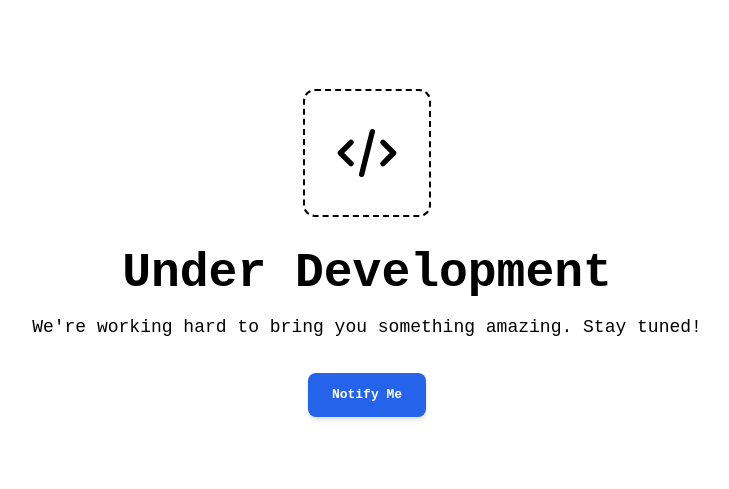
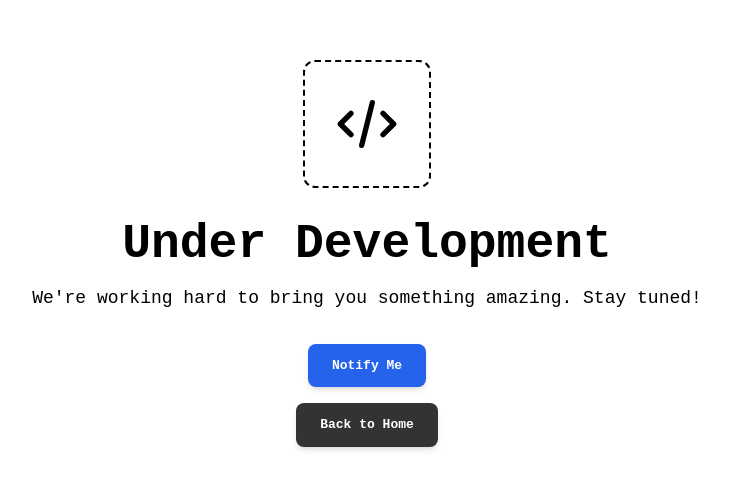
Before and after one commit to itz-mohanmadhav-18/vidhyalya-frontend, a React (Vite) app: page /#/admissions in a window 1280 px wide. Shown: the part 147-636 px from the top of the page, without its empty margins (273-1002 px from the left). Built offline with nearby package versions, Linux system fonts and the light colour scheme.

Commit message:
Under Development Page Updated

```diff
--- a/src/components/OtherPages/underDevelopment.jsx
+++ b/src/components/OtherPages/underDevelopment.jsx
@@ -1,11 +1,17 @@
 import React, { useState } from 'react';
+import { useNavigate } from 'react-router-dom';
 
 export default function UnderDevelopment() {
   const [notification, setNotification] = useState('');
+  const navigate = useNavigate();
 
   const handleNotifyMe = () => {
     setNotification('You will be notified when this page is ready!');
     setTimeout(() => setNotification(''), 3000);
+  };
+
+  const handleBackToHome = () => {
+    navigate('/');
   };
 
   return (
@@ -19,9 +25,15 @@ export default function UnderDevelopment() {
       <p className="text-gray-600 text-lg mb-8 text-center">We're working hard to bring you something amazing. Stay tuned!</p>
       <button
         onClick={handleNotifyMe}
-        className="bg-blue-600 hover:bg-blue-700 text-white font-semibold py-3 px-6 rounded-lg shadow-md transition duration-300 transform hover:scale-105"
+        className="bg-blue-600 hover:bg-blue-700 text-white font-semibold py-3 px-6 rounded-lg shadow-md transition duration-300 transform hover:scale-105 mb-4"
       >
         Notify Me
+      </button>
+      <button
+        onClick={handleBackToHome}
+        className="bg-black hover:bg-gray text-white font-semibold py-3 px-6 rounded-lg shadow-md transition duration-300 transform hover:scale-105"
+      >
+        Back to Home
       </button>
       {notification && (
         <p className="text-green-600 mt-6 text-lg font-semibold">{notification}</p>
```
